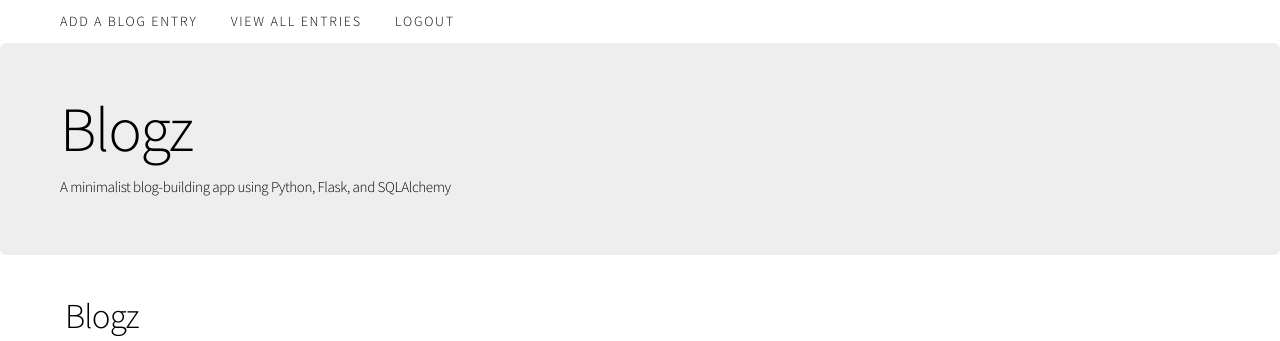
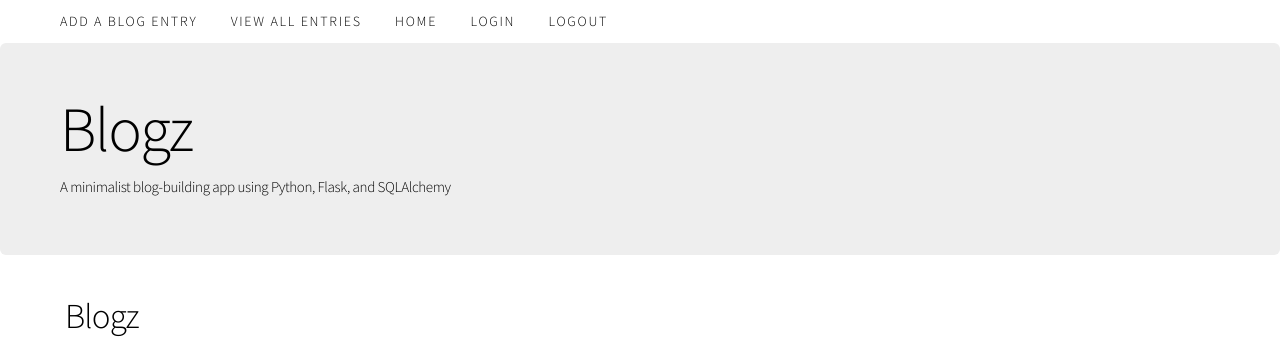
Before and after one commit to gitasong/blogz, a Flask app: page /blog in a window 1280 px wide. Shown: the top 341 px of the page. Run offline with Flask 2, Linux system fonts and the light colour scheme; the visitor is signed in with stand-in values (Sample User, id 1); data that the repository does not hold is empty; some libraries are stand-ins or nearby versions.

Commit message:
add Home ('/') and Login ('/login') links on base.html

```diff
--- a/templates/base.html
+++ b/templates/base.html
@@ -15,6 +15,12 @@
                     </li>
                     <li class="nav-item" style="display:inline-block;">
                         <a class="nav-link" href="/blog">View All Entries</a>
+                    </li>
+                    <li class="nav-item" style="display:inline-block;">
+                        <a class="nav-link" href="/">Home</a>
+                    </li>
+                    <li class="nav-item" style="display:inline-block;">
+                        <a class="nav-link" href="/login">Login</a>
                     </li>
                     <li class="nav-item" style="display:inline-block;">
                         <a class="nav-link" href="/logout">Logout</a>
```
